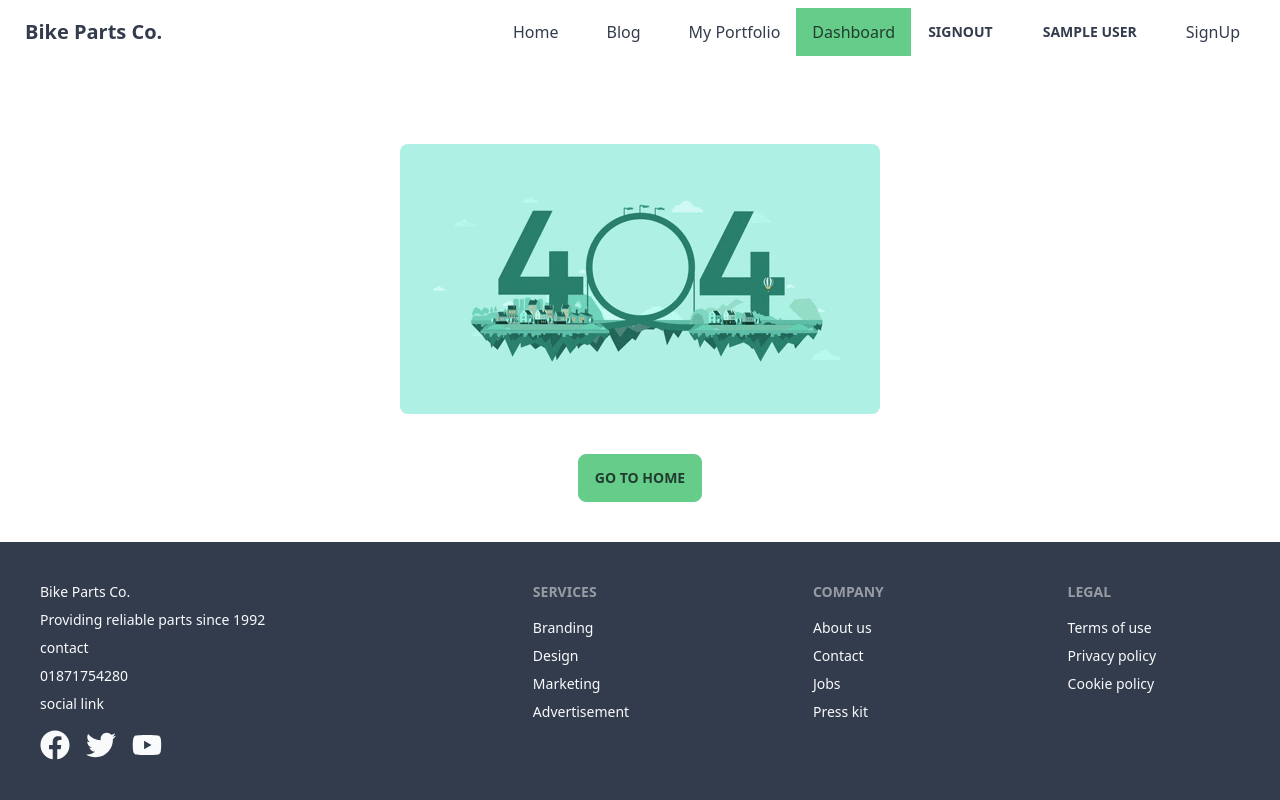
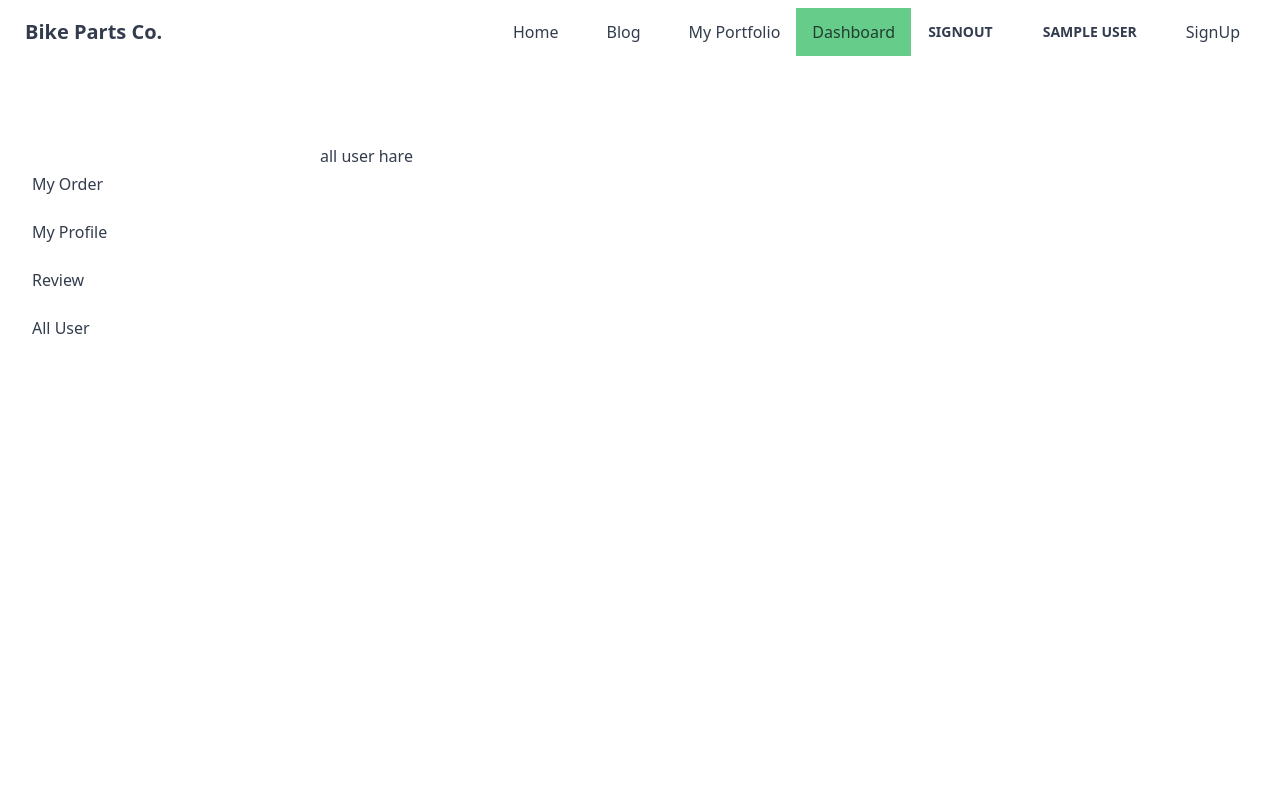
Before and after one commit to alamgir5253/-parts-manufacturer-client, a React (Create React App) app: page /dashboard/alluser in a window 1280 px wide. Shown: the top 800 px of the page. Built offline with nearby package versions, Linux system fonts and the light colour scheme; no server answers; sample sign-in values are in the browser's storage.

Commit message:
jwt token verify and all user route added to dashboard

```diff
--- a/src/App.js
+++ b/src/App.js
@@ -15,6 +15,7 @@ import NotFound from './pages/NotFound/NotFound';
 import { ToastContainer } from 'react-toastify';
   import 'react-toastify/dist/ReactToastify.css';
 import MyOrder from './pages/Dashboard/MyOrder';
+import AllUser from './pages/Dashboard/AllUser';
 
 function App() {
   return (
@@ -37,7 +38,9 @@ function App() {
           <Route index element={<MyOrder />}></Route>
           <Route path='review' element={<Review />}></Route>
           <Route path='myprofile' element={<MyProfile />}></Route>
+          <Route path='alluser' element={<AllUser />}></Route>
         </Route>
+
         <Route path='/signup' element={<SignUp />}></Route>
         <Route path='/login' element={<Login />}></Route>
         <Route path='*' element={<NotFound />}></Route>
--- /dev/null
+++ b/src/pages/Dashboard/AllUser.js
@@ -0,0 +1,11 @@
+import React from 'react';
+
+const AllUser = () => {
+  return (
+    <div>
+      <h1>all user hare</h1>
+    </div>
+  );
+};
+
+export default AllUser;
--- a/src/pages/Dashboard/Dashboard.js
+++ b/src/pages/Dashboard/Dashboard.js
@@ -14,9 +14,10 @@ const Dashboard = () => {
     <label htmlFor="SideBar" className="drawer-overlay"></label>
     <ul className="menu p-4 overflow-y-auto w-80 bg-base-100 text-base-content">
       {/* <!-- Sidebar content here --> */}
-      <li><Link to='/dashboard'>my order</Link></li>
+      <li><Link to='/dashboard'>My Order</Link></li>
       <li><Link to='/dashboard/myprofile'>My Profile</Link></li>
-      <li><Link to='/dashboard/review'>review</Link></li>
+      <li><Link to='/dashboard/review'>Review</Link></li>
+      <li><Link to='/dashboard/alluser'>All User</Link></li>
     </ul>
 
   </div>
--- a/src/pages/Dashboard/MyOrder.js
+++ b/src/pages/Dashboard/MyOrder.js
@@ -1,15 +1,34 @@
+import { signOut } from 'firebase/auth';
 import React, { useEffect, useState } from 'react';
 import { useAuthState } from 'react-firebase-hooks/auth';
+import { useNavigate } from 'react-router-dom';
 import auth from '../../Firebase.Init';
 
 const MyOrder = () => {
   const [orders, setOrders] = useState([])
   const [user, loading] = useAuthState(auth);
+  const navigate = useNavigate()
   useEffect(()=>{
 
     if(user){
-      fetch(`http://localhost:5000/order?email=${user.email}`)
-    .then(res =>res.json())
+      fetch(`http://localhost:5000/order?email=${user.email}`,{
+        method:"GET",
+        headers:{
+          'authorization': `bearer ${localStorage.getItem('access_token')}`
+        }
+
+
+      })
+    .then(res =>{
+      console.log('res', res);
+
+      if(res.status === 403 || res.status === 401){
+        signOut(auth);
+    localStorage.removeItem('access_token')
+        navigate('/')
+      }
+     return res.json()
+    })
     .then(data => setOrders(data))
     }
   },[user])
```
